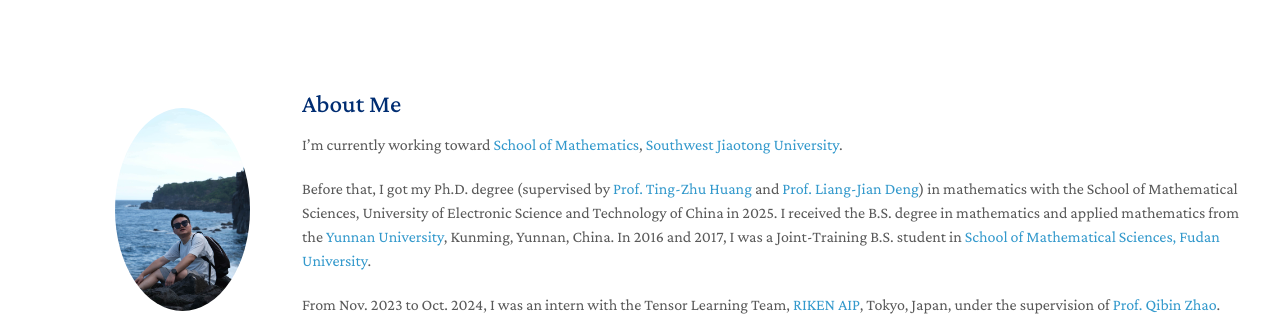
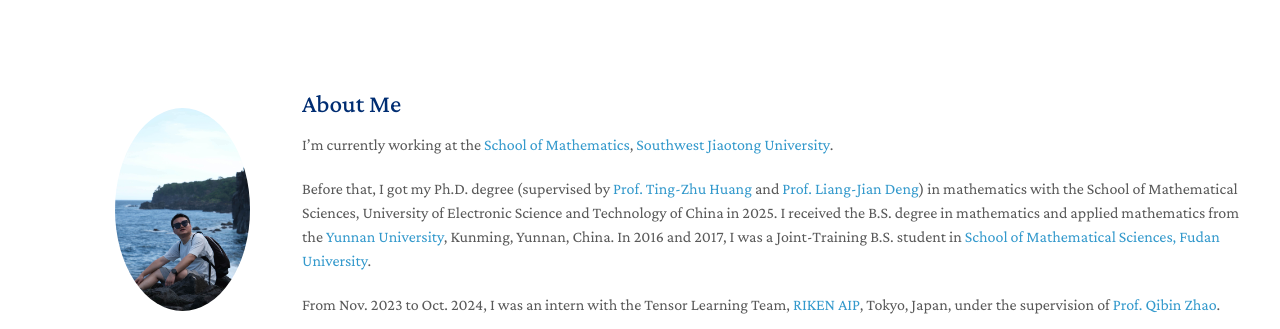
Before and after one commit to Jin-liangXiao/Jin-liangXiao.github.io, a Jekyll site: the page built from index.md, in a window 1280 px wide and 900 px high. Shown: the top 329 px of the window. Built offline with Jekyll 4.4.1, drawn with Linux system fonts in a browser that asks for light colours; nearby versions of some CDN libraries; a style sheet for code colours, icons or effects is not loaded; our own code applies the rules of GitHub Pages for plain Markdown files.

Commit message:
Update index.md

```diff
--- a/index.md
+++ b/index.md
@@ -4,7 +4,7 @@ layout: homepage
 
 ## About Me
 
-I'm currently working toward [School of Mathematics](https://maths.swjtu.edu.cn/), [Southwest Jiaotong University](https://www.swjtu.edu.cn/).
+I'm currently working at the [School of Mathematics](https://maths.swjtu.edu.cn/), [Southwest Jiaotong University](https://www.swjtu.edu.cn/).
 
 Before that, I got my Ph.D. degree (supervised by [Prof. Ting-Zhu Huang](https://www.math.uestc.edu.cn/info/1081/2041.htm) and [Prof. Liang-Jian Deng](https://liangjiandeng.github.io/)) in mathematics with the School of Mathematical Sciences, University of Electronic Science and Technology of China in 2025. I received the B.S. degree in mathematics and applied mathematics from the [Yunnan University](https://www.ynu.edu.cn), Kunming, Yunnan, China.
 In 2016 and 2017, I was a Joint-Training B.S. student in [School of Mathematical Sciences, Fudan University](https://math.fudan.edu.cn/).
```
